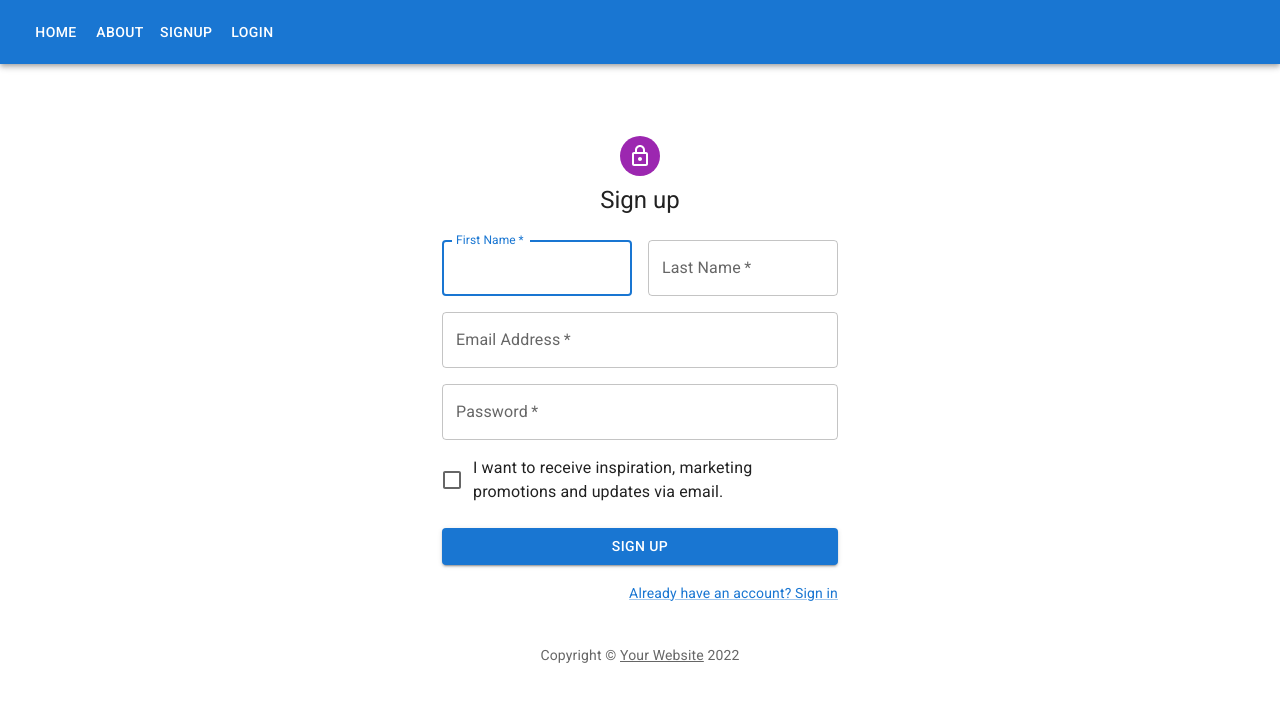
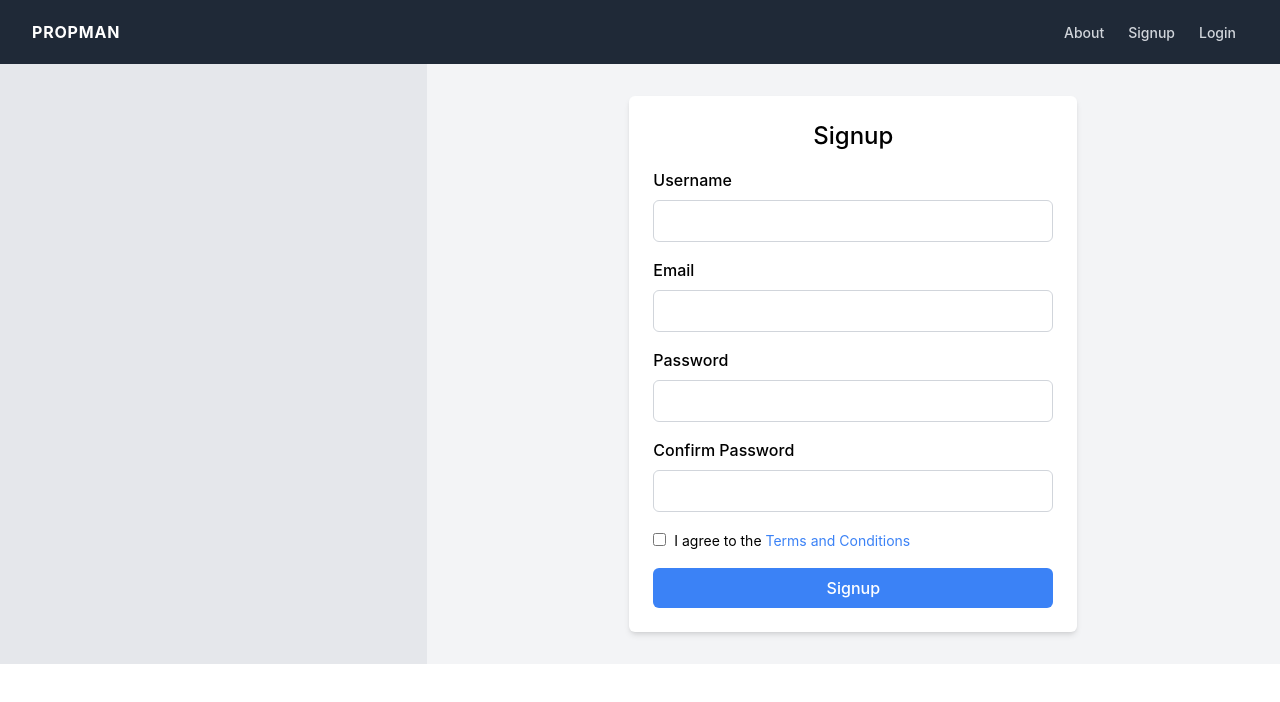
Before and after one commit to Fahad-Md-Kamal/Learn-React, a React (Vite) app: page /signup in a window 1280 px wide. Shown: the top 702 px of the page. Built offline with nearby package versions, Linux system fonts and the light colour scheme; the HTML template or start-up script is replaced by a standard one.

Commit message:
react router, layout configured

```diff
--- a/index.html
+++ b/index.html
@@ -3,8 +3,7 @@
   <head>
     <meta charset="UTF-8" />
     <meta name="viewport" content="width=device-width, initial-scale=1.0" />
-    <title>Vite + React + TS</title>
-    <link rel="stylesheet" href="https://fonts.googleapis.com/css?family=Roboto:300,400,500,700&display=swap" />
+    <title>PROPMAN</title>
 
   </head>
   <body>
--- a/package.json
+++ b/package.json
@@ -10,11 +10,6 @@
     "preview": "vite preview"
   },
   "dependencies": {
-    "@emotion/react": "^11.10.6",
-    "@emotion/styled": "^11.10.6",
-    "@fontsource/roboto": "^4.5.8",
-    "@mui/icons-material": "^5.11.16",
-    "@mui/material": "^5.12.1",
     "@types/react-router-dom": "^5.3.3",
     "react": "^18.2.0",
     "react-dom": "^18.2.0",
--- a/src/App.tsx
+++ b/src/App.tsx
@@ -2,10 +2,6 @@ import { Routes, Route } from "react-router-dom";
 import HomePage from "./components/HomePage";
 import Login from "./components/login/Login";
 import Layout from "./components/Layout";
-import "@fontsource/roboto/300.css";
-import "@fontsource/roboto/400.css";
-import "@fontsource/roboto/500.css";
-import "@fontsource/roboto/700.css";
 import SignUp from "./components/signup/Signup";
 
 function App() {
--- a/src/components/Layout.tsx
+++ b/src/components/Layout.tsx
@@ -1,8 +1,5 @@
 import { ReactNode } from "react";
-import { Link } from "react-router-dom";
-import AppBar from "@mui/material/AppBar";
-import Toolbar from "@mui/material/Toolbar";
-import Button from "@mui/material/Button";
+import Navbar from "./navbar/Navbar";
 
 interface Props {
   children: ReactNode;
@@ -11,23 +8,15 @@ interface Props {
 function Layout({ children }: Props) {
   return (
     <div className="layout">
-      <AppBar position="static">
-        <Toolbar>
-          <Button color="inherit">
-            <Link to="/">Home</Link>
-          </Button>
-          <Button color="inherit">
-            <Link to="/about">About</Link>
-          </Button>
-          <Button color="inherit">
-            <Link to="/signup">Signup</Link>
-          </Button>
-          <Button color="inherit">
-            <Link to="/login">Login</Link>
-          </Button>
-        </Toolbar>
-      </AppBar>
-      <main>{children}</main>
+      <header>
+        <Navbar />
+      </header>
+      <div className="flex flex-row">
+        <div className="w-1/3 bg-gray-200 p-4"></div>
+        <div className="w-2/3 bg-gray-100 p-4">
+          <main>{children}</main>
+        </div>
+      </div>
     </div>
   );
 }
--- a/src/components/login/Login.tsx
+++ b/src/components/login/Login.tsx
@@ -1,120 +1,49 @@
-import * as React from "react";
-import Avatar from "@mui/material/Avatar";
-import Button from "@mui/material/Button";
-import CssBaseline from "@mui/material/CssBaseline";
-import TextField from "@mui/material/TextField";
-import FormControlLabel from "@mui/material/FormControlLabel";
-import Checkbox from "@mui/material/Checkbox";
-import Link from "@mui/material/Link";
-import Grid from "@mui/material/Grid";
-import Box from "@mui/material/Box";
-import LockOutlinedIcon from "@mui/icons-material/LockOutlined";
-import Typography from "@mui/material/Typography";
-import Container from "@mui/material/Container";
-import { createTheme, ThemeProvider } from "@mui/material/styles";
-
-function Copyright(props: any) {
+export default function SignIn() {
   return (
-    <Typography
-      variant="body2"
-      color="text.secondary"
-      align="center"
-      {...props}
-    >
-      {"Copyright © "}
-      <Link color="inherit" href="https://mui.com/">
-        Your Website
-      </Link>{" "}
-      {new Date().getFullYear()}
-      {"."}
-    </Typography>
+    <>
+      <div className="max-w-md mx-auto my-4 p-6 bg-white rounded-md shadow-md">
+        <h2 className="text-center text-2xl font-medium mb-4">LOGIN</h2>
+        <form>
+          <div className="mb-4">
+            <label className="block font-medium mb-2" htmlFor="username">
+              Username
+            </label>
+            <input
+              className="w-full px-3 py-2 border border-gray-300 rounded-md"
+              type="text"
+              id="username"
+              name="username"
+              placeholder="nimbus777"
+            />
+          </div>
+          <div className="mb-4">
+            <label className="block font-medium mb-2" htmlFor="password">
+              Password
+            </label>
+            <input
+              className="w-full px-3 py-2 border border-gray-300 rounded-md"
+              type="password"
+              id="password"
+              name="password"
+              placeholder="*****"
+            />
+          </div>
+          <div className="flex items-center mb-4">
+            <input
+              className="mr-2 leading-tight"
+              type="checkbox"
+              id="rememberMe"
+              name="rememberMe"
+            />
+            <label className="block font-medium text-sm" htmlFor="rememberMe">
+              Remember Me
+            </label>
+          </div>
+          <button className="w-full px-4 py-2 text-white font-medium bg-blue-500 rounded-md hover:bg-blue-600 transition duration-200">
+            Login
+          </button>
+        </form>
+      </div>
+    </>
   );
 }
-
-const theme = createTheme();
-
-export default function SignIn() {
-  const handleSubmit = (event: React.FormEvent<HTMLFormElement>) => {
-    event.preventDefault();
-    const data = new FormData(event.currentTarget);
-    console.log({
-      email: data.get("email"),
-      password: data.get("password"),
-    });
-  };
-
-  return (
-    <ThemeProvider theme={theme}>
-      <Container component="main" maxWidth="xs">
-        <CssBaseline />
-        <Box
-          sx={{
-            marginTop: 8,
-            display: "flex",
-            flexDirection: "column",
-            alignItems: "center",
-          }}
-        >
-          <Avatar sx={{ m: 1, bgcolor: "secondary.main" }}>
-            <LockOutlinedIcon />
-          </Avatar>
-          <Typography component="h1" variant="h5">
-            Sign in
-          </Typography>
-          <Box
-            component="form"
-            onSubmit={handleSubmit}
-            noValidate
-            sx={{ mt: 1 }}
-          >
-            <TextField
-              margin="normal"
-              required
-              fullWidth
-              id="email"
-              label="Email Address"
-              name="email"
-              autoComplete="email"
-              autoFocus
-            />
-            <TextField
-              margin="normal"
-              required
-              fullWidth
-              name="password"
-              label="Password"
-              type="password"
-              id="password"
-              autoComplete="current-password"
-            />
-            <FormControlLabel
-              control={<Checkbox value="remember" color="primary" />}
-              label="Remember me"
-            />
-            <Button
-              type="submit"
-              fullWidth
-              variant="contained"
-              sx={{ mt: 3, mb: 2 }}
-            >
-              Sign In
-            </Button>
-            <Grid container>
-              <Grid item xs>
-                <Link href="#" variant="body2">
-                  Forgot password?
-                </Link>
-              </Grid>
-              <Grid item>
-                <Link href="#" variant="body2">
-                  {"Don't have an account? Sign Up"}
-                </Link>
-              </Grid>
-            </Grid>
-          </Box>
-        </Box>
-        <Copyright sx={{ mt: 8, mb: 4 }} />
-      </Container>
-    </ThemeProvider>
-  );
-}
--- /dev/null
+++ b/src/components/navbar/Navbar.tsx
@@ -0,0 +1,38 @@
+import { Link } from "react-router-dom";
+
+function Navbar() {
+  return (
+    <nav className="bg-gray-800">
+      <div className="max-w-7xl mx-auto px-4 sm:px-6 lg:px-8">
+        <div className="flex items-center justify-between h-16">
+          <div className="flex items-center">
+            <Link to="/">
+              <span className="text-white font-bold uppercase tracking-wider">
+                PROPMAN
+              </span>
+            </Link>
+          </div>
+          <div className="flex">
+            <Link to="/about">
+              <span className="text-gray-300 hover:text-white px-3 py-2 rounded-md text-sm font-medium">
+                About
+              </span>
+            </Link>
+            <Link to="/signup">
+              <span className="text-gray-300 hover:text-white px-3 py-2 rounded-md text-sm font-medium">
+                Signup
+              </span>
+            </Link>
+            <Link to="/login">
+              <span className="text-gray-300 hover:text-white px-3 py-2 rounded-md text-sm font-medium">
+                Login
+              </span>
+            </Link>
+          </div>
+        </div>
+      </div>
+    </nav>
+  );
+}
+
+export default Navbar;
--- a/src/components/signup/Signup.tsx
+++ b/src/components/signup/Signup.tsx
@@ -1,142 +1,90 @@
 import * as React from "react";
-import Avatar from "@mui/material/Avatar";
-import Button from "@mui/material/Button";
-import CssBaseline from "@mui/material/CssBaseline";
-import TextField from "@mui/material/TextField";
-import FormControlLabel from "@mui/material/FormControlLabel";
-import LockOutlinedIcon from "@mui/icons-material/LockOutlined";
-import Checkbox from "@mui/material/Checkbox";
-import Link from "@mui/material/Link";
-import Grid from "@mui/material/Grid";
-import Box from "@mui/material/Box";
-import Typography from "@mui/material/Typography";
-import Container from "@mui/material/Container";
-import { createTheme, ThemeProvider } from "@mui/material/styles";
 
-function Copyright(props: any) {
-  return (
-    <Typography
-      variant="body2"
-      color="text.secondary"
-      align="center"
-      {...props}
-    >
-      {"Copyright © "}
-      <Link color="inherit" href="https://mui.com/">
-        Your Website
-      </Link>{" "}
-      {new Date().getFullYear()}
-    </Typography>
-  );
-}
-
-const theme = createTheme();
-
-export default function SignUp() {
+export default function Signup() {
   const handleSubmit = (event: React.FormEvent<HTMLFormElement>) => {
     event.preventDefault();
     const data = new FormData(event.currentTarget);
     console.log({
+      username: data.get("username"),
       email: data.get("email"),
       password: data.get("password"),
     });
   };
 
   return (
-    <ThemeProvider theme={theme}>
-      <Container component="main" maxWidth="xs">
-        <CssBaseline />
-        <Box
-          sx={{
-            marginTop: 8,
-            display: "flex",
-            flexDirection: "column",
-            alignItems: "center",
-          }}
-        >
-          <Avatar sx={{ m: 1, bgcolor: "secondary.main" }}>
-            <LockOutlinedIcon />
-          </Avatar>
-          <Typography component="h1" variant="h5">
-            Sign up
-          </Typography>
-          <Box
-            component="form"
-            noValidate
-            onSubmit={handleSubmit}
-            sx={{ mt: 3 }}
-          >
-            <Grid container spacing={2}>
-              <Grid item xs={12} sm={6}>
-                <TextField
-                  autoComplete="given-name"
-                  name="firstName"
+    <div className="max-w-md mx-auto my-4 p-6 bg-white rounded-md shadow-md">
+      <h2 className="text-center text-2xl font-medium mb-4">Signup</h2>
+      <form onSubmit={handleSubmit}>
+        <div className="mb-4">
+          <label className="block font-medium mb-2" htmlFor="username">
+            Username
+          </label>
+          <input
+            className="w-full px-3 py-2 border border-gray-300 rounded-md"
+            type="text"
+            id="username"
+            name="username"
             required
-                  fullWidth
-                  id="firstName"
-                  label="First Name"
-                  autoFocus
           />
-              </Grid>
-              <Grid item xs={12} sm={6}>
-                <TextField
+        </div>
+        <div className="mb-4">
+          <label className="block font-medium mb-2" htmlFor="email">
+            Email
+          </label>
+          <input
+            className="w-full px-3 py-2 border border-gray-300 rounded-md"
+            type="email"
+            id="email"
+            name="email"
             required
-                  fullWidth
-                  id="lastName"
-                  label="Last Name"
-                  name="lastName"
-                  autoComplete="family-name"
           />
-              </Grid>
-              <Grid item xs={12}>
-                <TextField
-                  required
-                  fullWidth
-                  id="email"
-                  label="Email Address"
-                  name="email"
-                  autoComplete="email"
-                />
-              </Grid>
-              <Grid item xs={12}>
-                <TextField
-                  required
-                  fullWidth
-                  name="password"
-                  label="Password"
+        </div>
+        <div className="mb-4">
+          <label className="block font-medium mb-2" htmlFor="password">
+            Password
+          </label>
+          <input
+            className="w-full px-3 py-2 border border-gray-300 rounded-md"
             type="password"
             id="password"
-                  autoComplete="new-password"
+            name="password"
+            required
           />
-              </Grid>
-              <Grid item xs={12}>
-                <FormControlLabel
-                  control={
-                    <Checkbox value="allowExtraEmails" color="primary" />
-                  }
-                  label="I want to receive inspiration, marketing promotions and updates via email."
+        </div>
+        <div className="mb-4">
+          <label className="block font-medium mb-2" htmlFor="confirm-password">
+            Confirm Password
+          </label>
+          <input
+            className="w-full px-3 py-2 border border-gray-300 rounded-md"
+            type="password"
+            id="confirm-password"
+            name="confirm-password"
+            required
           />
-              </Grid>
-            </Grid>
-            <Button
+        </div>
+        <div className="mb-4">
+          <input
+            className="mr-2 leading-tight"
+            type="checkbox"
+            id="terms-and-conditions"
+            name="terms-and-conditions"
+            required
+          />
+          <label className="text-sm" htmlFor="terms-and-conditions">
+            I agree to the{" "}
+            <a className="text-blue-500 hover:underline" href="#">
+              Terms and Conditions
+            </a>
+          </label>
+        </div>
+        <button
+          className="w-full px-4 py-2 text-white font-medium bg-blue-500 rounded-md hover:bg-blue-600 transition duration-200"
           type="submit"
-              fullWidth
-              variant="contained"
-              sx={{ mt: 3, mb: 2 }}
         >
-              Sign Up
-            </Button>
-            <Grid container justifyContent="flex-end">
-              <Grid item>
-                <Link href="#" variant="body2">
-                  Already have an account? Sign in
-                </Link>
-              </Grid>
-            </Grid>
-          </Box>
-        </Box>
-        <Copyright sx={{ mt: 5 }} />
-      </Container>
-    </ThemeProvider>
+          Signup
+        </button>
+      </form>
+    </div>
   );
 }
```
Also changed, not shown: 1 other file (tests, documents, lock files or other folders). Lines whose indentation alone changed are shown as unchanged.
